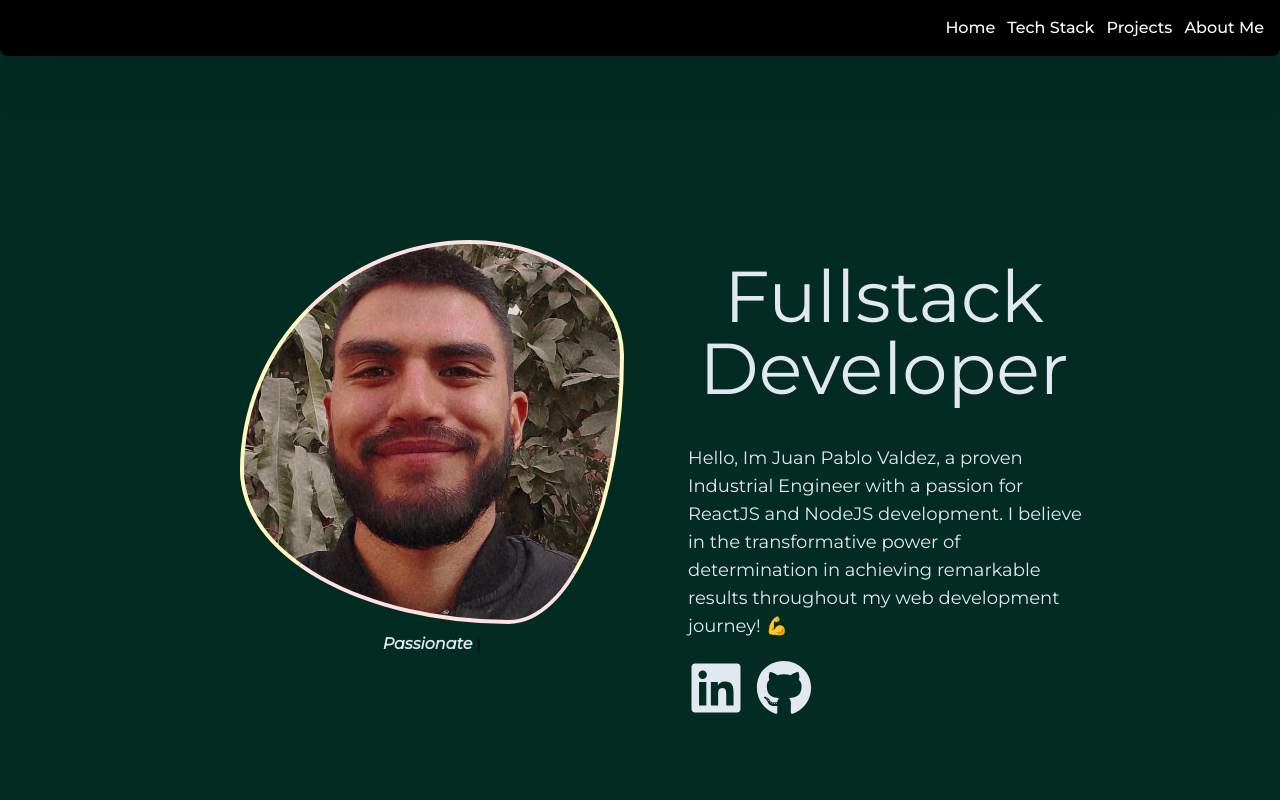
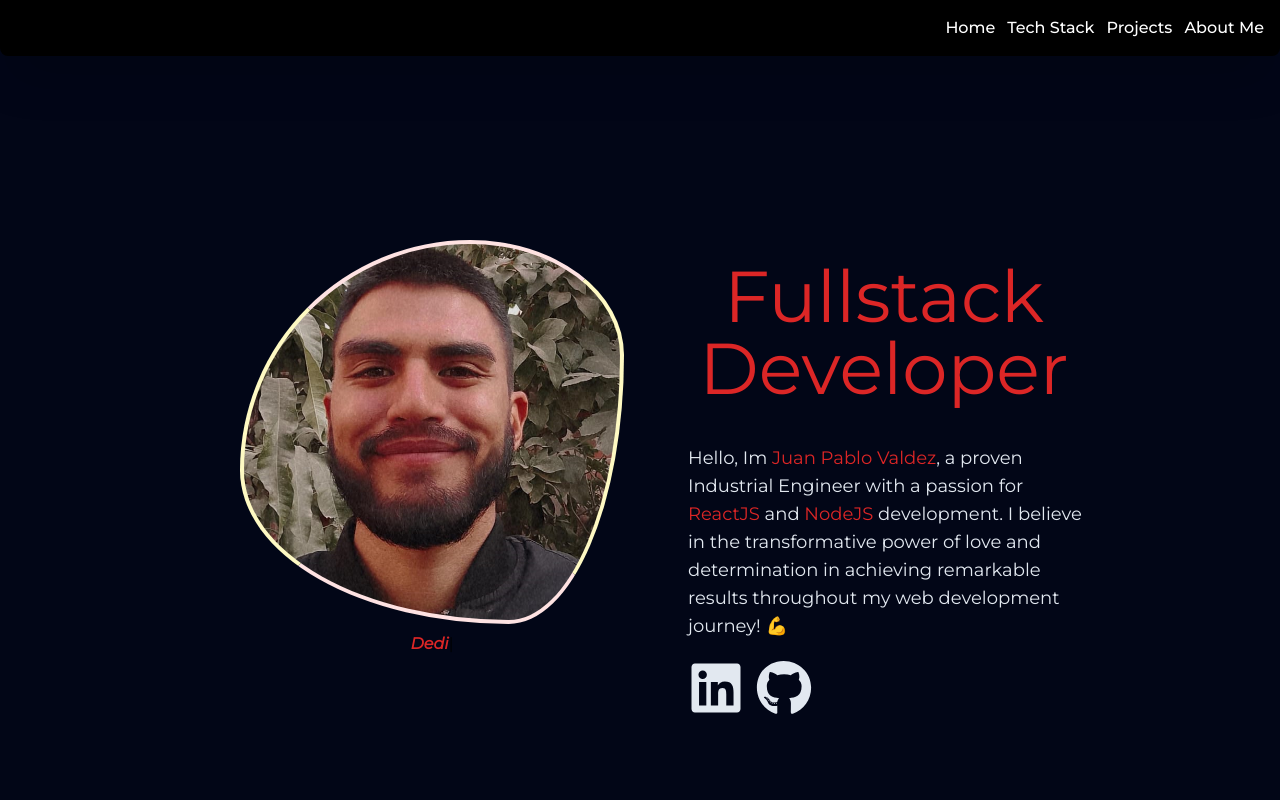
Before and after one commit to JuanP-VT/developer-page, a Next.js app: page / in a window 1280 px wide. Shown: the top 800 px of the page. Built offline with nearby package versions, Linux system fonts and the light colour scheme.

Commit message:
Design changes

```diff
--- a/app/components/Home/HomeSection.tsx
+++ b/app/components/Home/HomeSection.tsx
@@ -8,7 +8,7 @@ function HomeSection() {
     <section
       id="Home"
       className="relative flex min-h-screen w-screen flex-col
-      items-center bg-emerald-950 pt-5 sm:flex-row sm:items-start sm:pt-60 "
+      items-center bg-slate-950 pt-5 sm:flex-row sm:items-start sm:pt-60 "
     >
       <div className="relative mt-16 flex w-screen flex-col items-center sm:mt-0 sm:h-screen xl:pl-60">
         <PictureBlob />
@@ -17,26 +17,28 @@ function HomeSection() {
         </div>
       </div>
       <div className=" mt-5 flex flex-col  text-slate-200 xl:pr-40">
-        <h1 className=" mb-10 flex px-10 text-center text-5xl antialiased lg:w-full lg:pl-16 lg:text-7xl">
+        <h1 className=" mb-10 flex px-10 text-center text-5xl text-red-600 antialiased lg:w-full lg:pl-16 lg:text-7xl">
           Fullstack Developer
         </h1>
         <p className="px-8  md:text-lg lg:pl-16  2xl:pr-40">
-          Hello, Im Juan Pablo Valdez, a proven Industrial Engineer with a
-          passion for ReactJS and NodeJS development. I believe in the
-          transformative power of determination in achieving remarkable results
-          throughout my web development journey! 💪
+          Hello, Im <span className="text-red-600">Juan Pablo Valdez</span>, a
+          proven Industrial Engineer with a passion for{" "}
+          <span className="text-red-600">ReactJS</span> and{" "}
+          <span className="text-red-600">NodeJS</span> development. I believe in
+          the transformative power of love and determination in achieving
+          remarkable results throughout my web development journey! 💪
         </p>
         <div className="mb-10 flex gap-3 pl-8 pt-5 lg:pl-16">
           <a href="https://www.linkedin.com/in/pavatbdev/" target="_blank">
             <FontAwesomeIcon
               icon={faLinkedin}
-              className="h-14 w-14  hover:text-blue-700"
+              className="h-14 w-14  hover:text-red-700"
             />
           </a>
           <a href="https://github.com/JuanP-VT" target="_blank">
             <FontAwesomeIcon
               icon={faGithub}
-              className="h-14 w-14 hover:text-blue-700"
+              className="h-14 w-14 hover:text-red-700"
             />
           </a>
         </div>
--- a/app/components/Home/TypingAnimation.tsx
+++ b/app/components/Home/TypingAnimation.tsx
@@ -11,9 +11,10 @@ function TypingAnimation() {
     if (typing.current) {
       const typed = new Typed(typing.current, {
         strings: [
-          "Proven Industrial Engineer",
           "Passionate Web Developer",
           "Dedicated Self Learner",
+          "Chill dude",
+          "Proven Industrial Engineer",
         ], // Speed settings
         startDelay: 300,
         typeSpeed: 40,
@@ -32,7 +33,7 @@ function TypingAnimation() {
     <div>
       <span
         ref={typing}
-        className="md:text-1xl font-bold italic text-slate-200 subpixel-antialiased"
+        className="md:text-1xl font-bold italic text-red-600 subpixel-antialiased"
       ></span>
     </div>
   );
```
